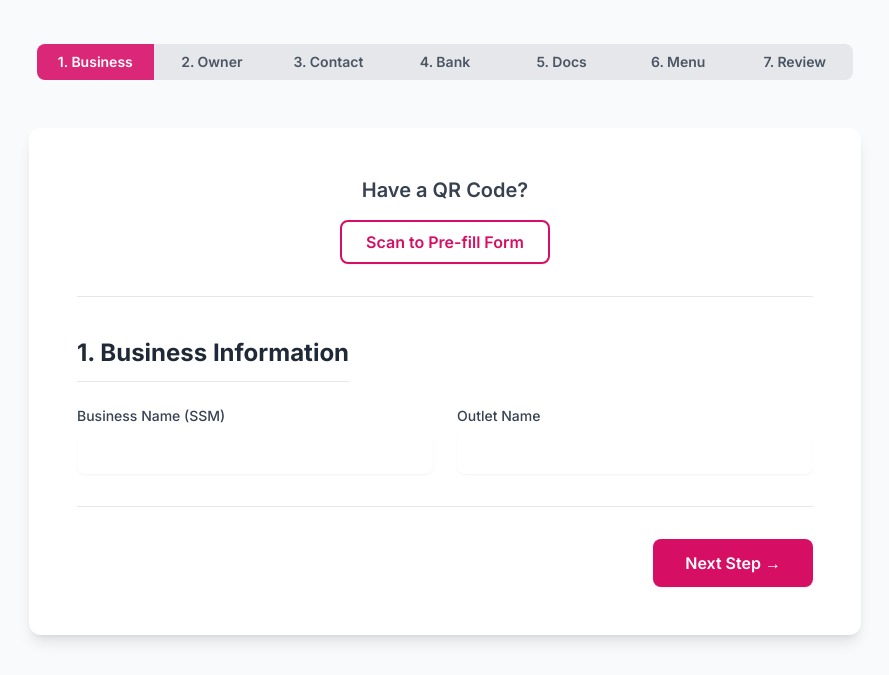
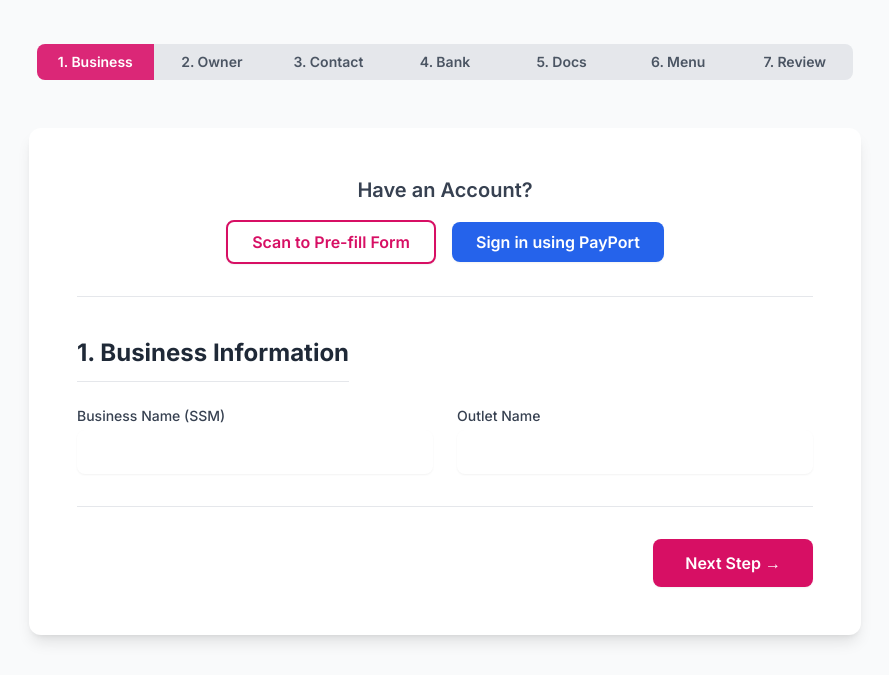
Before and after one commit to AhmadIman04/Payport-Paylord, a FastAPI app: page /food-panda in a window 1280 px wide. Shown: the part 192-867 px from the top of the page, without its empty margins (195-1084 px from the left). Run offline with FastAPI, Linux system fonts and the light colour scheme; parts of the project's set-up code (start-up, migrations or seed data) failed here and were passed over; some libraries are stand-ins or nearby versions.

Commit message:
Update 1-business-info.html

```diff
--- a/templates/1-business-info.html
+++ b/templates/1-business-info.html
@@ -10,6 +10,7 @@
         :root { --brand-pink: #D70F64; --brand-dark-pink: #B30C52; }
         body { font-family: 'Inter', sans-serif; }
         input:focus, textarea:focus, select:focus { --tw-ring-color: var(--brand-pink); border-color: var(--brand-pink); }
+        .spinner { border-top-color: var(--brand-pink); }
     </style>
 </head>
 <body class="bg-gray-50 min-h-screen" data-page="1">
@@ -31,12 +32,17 @@
         </div>
 
         <main class="bg-white p-6 md:p-12 shadow-lg rounded-xl">
-            <!-- QR Section -->
+            <!-- Pre-fill Section -->
             <div class="text-center mb-10 pb-8 border-b">
-                <h2 class="text-xl font-semibold text-gray-700 mb-4">Have a QR Code?</h2>
-                <button id="qr-button" class="bg-white border-2 border-[var(--brand-pink)] text-[var(--brand-pink)] hover:bg-pink-50 px-6 py-2 rounded-lg font-semibold flex items-center space-x-2 transition-all shadow-sm mx-auto">
-                    <span>Scan to Pre-fill Form</span>
-                </button>
+                <h2 class="text-xl font-semibold text-gray-700 mb-4">Have an Account?</h2>
+                <div class="flex flex-col sm:flex-row items-center justify-center gap-4">
+                    <button id="qr-button" class="bg-white border-2 border-[var(--brand-pink)] text-[var(--brand-pink)] hover:bg-pink-50 px-6 py-2 rounded-lg font-semibold flex items-center space-x-2 transition-all shadow-sm w-full sm:w-auto justify-center">
+                        <span>Scan to Pre-fill Form</span>
+                    </button>
+                    <button id="payport-signin-btn" class="bg-blue-600 hover:bg-blue-700 text-white px-6 py-2 rounded-lg font-semibold flex items-center space-x-2 transition-all shadow-sm w-full sm:w-auto justify-center">
+                        <span>Sign in using PayPort</span>
+                    </button>
+                </div>
                 <div id="qr-scanner" class="mt-4 p-4 border-2 border-dashed border-gray-300 rounded-lg max-w-sm mx-auto" style="display:none;">
                     <div id="reader" class="w-full"></div>
                     <button id="qr-stop" class="mt-4 w-full bg-red-500 hover:bg-red-600 text-white font-semibold py-2 px-4 rounded-lg">Stop Scanner</button>
@@ -58,6 +64,52 @@
             </form>
         </main>
     </div>
+
+    <!-- PayPort Sign-In Modal -->
+    <div id="payport-modal" class="fixed inset-0 bg-gray-600 bg-opacity-50 overflow-y-auto h-full w-full" style="display: none;">
+        <div class="relative top-20 mx-auto p-5 border w-full max-w-md shadow-lg rounded-md bg-white">
+            <div class="mt-3 text-center">
+                <h3 class="text-2xl leading-6 font-bold text-gray-900 mb-2">PayPort Sign In</h3>
+                <button id="payport-modal-close" class="absolute top-2 right-2 text-gray-400 hover:text-gray-600">×</button>
+
+                <div id="payport-step-1" class="mt-4">
+                    <p class="text-sm text-gray-500 mb-4">Enter your credentials to receive a verification PIN.</p>
+                    <form id="payport-info-form">
+                        <div class="text-left space-y-4">
+                            <div><label for="payport-nric" class="block text-sm font-medium text-gray-700">NRIC</label><input type="text" id="payport-nric" required class="mt-1 block w-full border-gray-300 rounded-lg shadow-sm sm:text-sm p-3"></div>
+                            <div><label for="payport-email" class="block text-sm font-medium text-gray-700">Email Address</label><input type="email" id="payport-email" required class="mt-1 block w-full border-gray-300 rounded-lg shadow-sm sm:text-sm p-3"></div>
+                            <div><label for="payport-password" class="block text-sm font-medium text-gray-700">Password</label><input type="password" id="payport-password" required class="mt-1 block w-full border-gray-300 rounded-lg shadow-sm sm:text-sm p-3"></div>
+                        </div>
+                        <div class="items-center px-4 py-3 mt-6">
+                            <button id="payport-send-pin-btn" class="w-full bg-blue-600 hover:bg-blue-700 text-white font-bold py-2 px-4 rounded-lg flex items-center justify-center">
+                                <span class="btn-text">Send Verification PIN</span>
+                                <div class="spinner w-5 h-5 ml-2 border-2 border-white border-solid rounded-full animate-spin" style="display: none;"></div>
+                            </button>
+                        </div>
+                    </form>
+                </div>
+
+                <div id="payport-step-2" class="mt-4" style="display: none;">
+                    <p class="text-sm text-gray-500 mb-4">A 6-digit PIN has been sent to your email. Please enter it below.</p>
+                    <form id="payport-pin-form">
+                        <div class="text-left">
+                           <label for="payport-pin" class="block text-sm font-medium text-gray-700">Verification PIN</label>
+                           <input type="text" id="payport-pin" required maxlength="6" class="mt-1 block w-full tracking-[1em] text-center font-bold text-xl border-gray-300 rounded-lg shadow-sm sm:text-sm p-3">
+                        </div>
+                        <div class="items-center px-4 py-3 mt-6">
+                           <button id="payport-verify-pin-btn" class="w-full bg-green-600 hover:bg-green-700 text-white font-bold py-2 px-4 rounded-lg flex items-center justify-center">
+                                <span class="btn-text">Verify & Load Data</span>
+                                <div class="spinner w-5 h-5 ml-2 border-2 border-white border-solid rounded-full animate-spin" style="display: none;"></div>
+                           </button>
+                        </div>
+                    </form>
+                </div>
+
+                <div id="payport-error" class="mt-4 p-3 bg-red-100 text-red-700 text-sm rounded-lg" style="display: none;"></div>
+            </div>
+        </div>
+    </div>
+
     <script src="/static/form-logic.js"></script>
 </body>
 </html>
```
